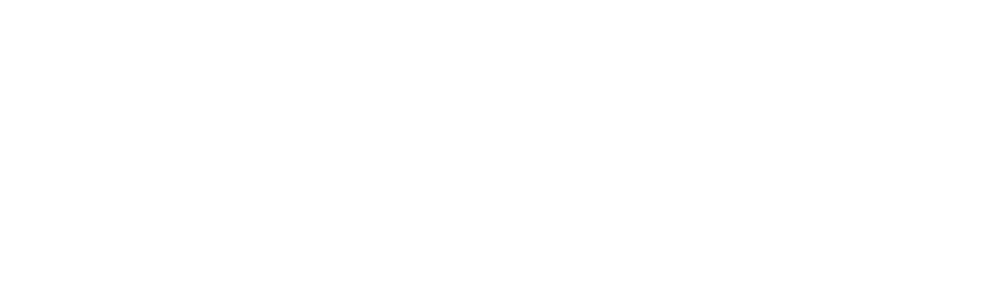
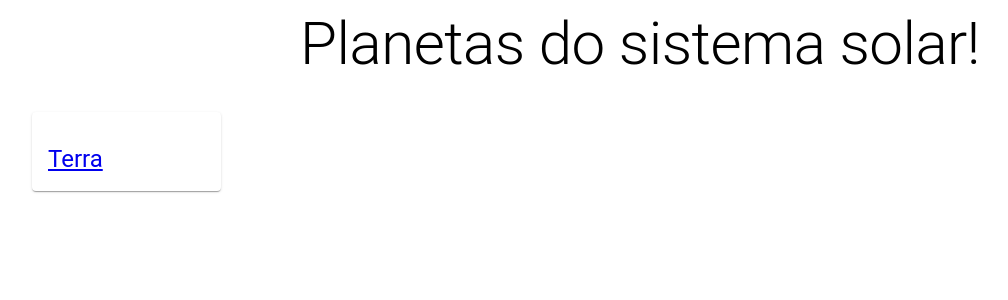
Before and after one commit to Estudante-dev/Curso-Decolando-React-Solar-Explorer, a React (Create React App) app: page /planetas in a window 1280 px wide. Before the commit this address had no page. Shown: the top 300 px of the page, without its empty margins (0-1008 px from the left). Built offline with nearby package versions, Linux system fonts and the light colour scheme.

Commit message:
Criação incial da pagina que lista todos os Planetas

```diff
--- a/src/App.js
+++ b/src/App.js
@@ -1,7 +1,8 @@
 import { ThemeProvider } from "@mui/material";
 import { BrowserRouter, Route, Routes } from "react-router-dom";
+import tema from "./Tema";
 import PaginaInicio from "./paginas/inicio";
-import tema from "./Tema";
+import PaginaPlanetas from "./paginas/planetas";
 
 export default function App() {
   return (<>
@@ -10,6 +11,7 @@ export default function App() {
         <Routes>
 
           <Route path="/" element={<PaginaInicio/>} />
+          <Route path="/planetas" element={<PaginaPlanetas/>} />
 
         </Routes>
       </BrowserRouter>
--- /dev/null
+++ b/src/paginas/planetas.js
@@ -0,0 +1,33 @@
+import { Card, CardActionArea, CardContent, Container, Grid, Typography } from "@mui/material";
+import { Link } from "react-router-dom";
+
+export default function PaginaPlanetas() {
+    return (<>
+        <Container maxWidth="xl">
+            <Typography variant="h2" component="h1" textAlign="center">Planetas do sistema solar!</Typography>
+
+            <Grid container spacing={2} mt={2}>
+                {/* XS = 2 item */}
+                {/* SM = 3 item */}
+                {/* MD = 4 item */}
+                {/* LG = 6 item */}
+                {/* XL = 6 item */}
+
+                <Grid item xs={6} sm={4} md={3} lg={2} xl={2}>
+                    <Card>
+                        <Link to="/planeta/test">
+                            <CardActionArea>
+                                <CardContent>
+                                    <img src="" alt="" width="100%" />
+                                    <Typography variant="h5" component="h2">Terra</Typography>
+                                </CardContent>
+                            </CardActionArea>
+                        </Link>
+                    </Card>
+                </Grid>
+
+
+            </Grid>
+        </Container>
+    </>)
+}
```
Also changed, not shown: public/img/astronauta.png (added).
